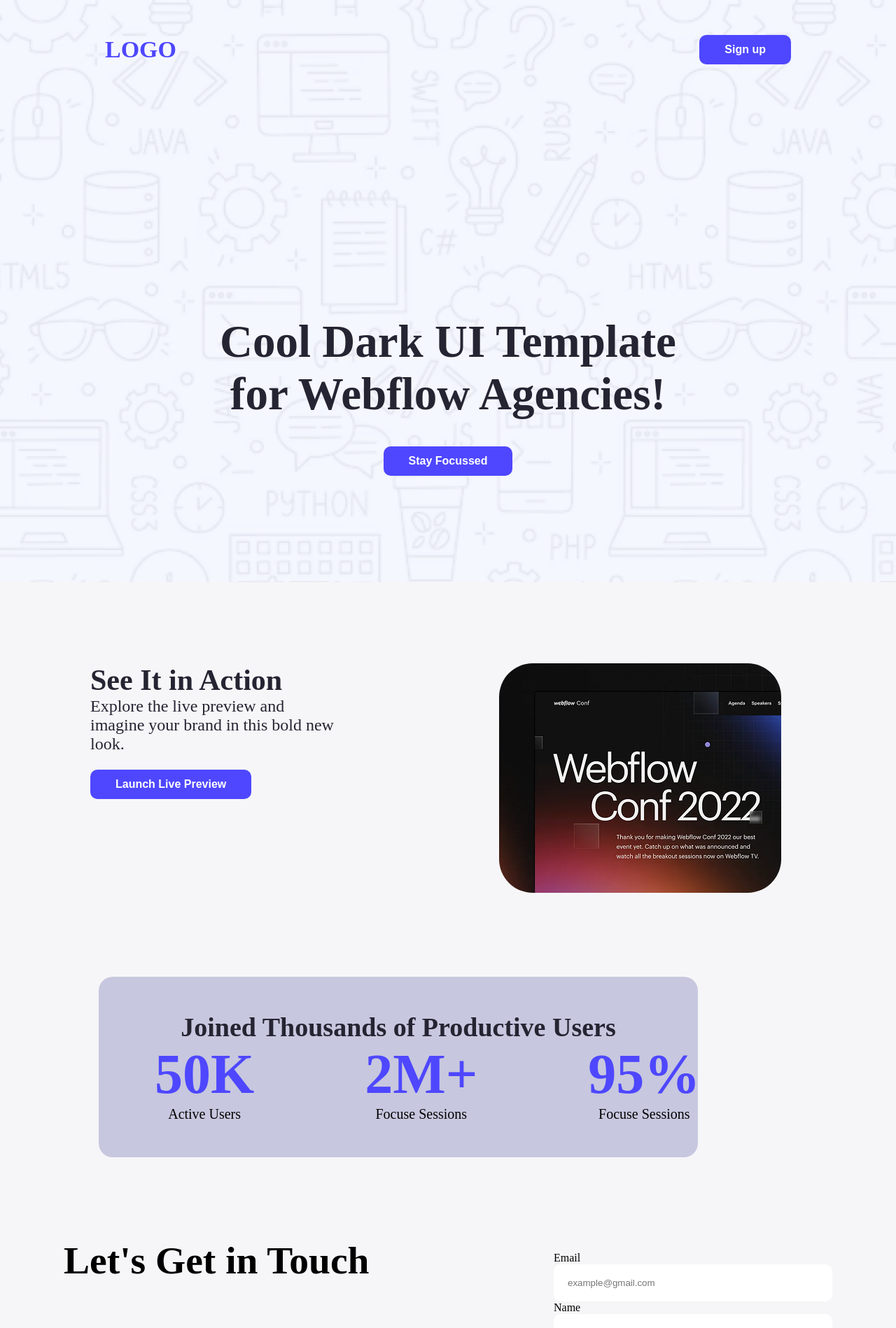
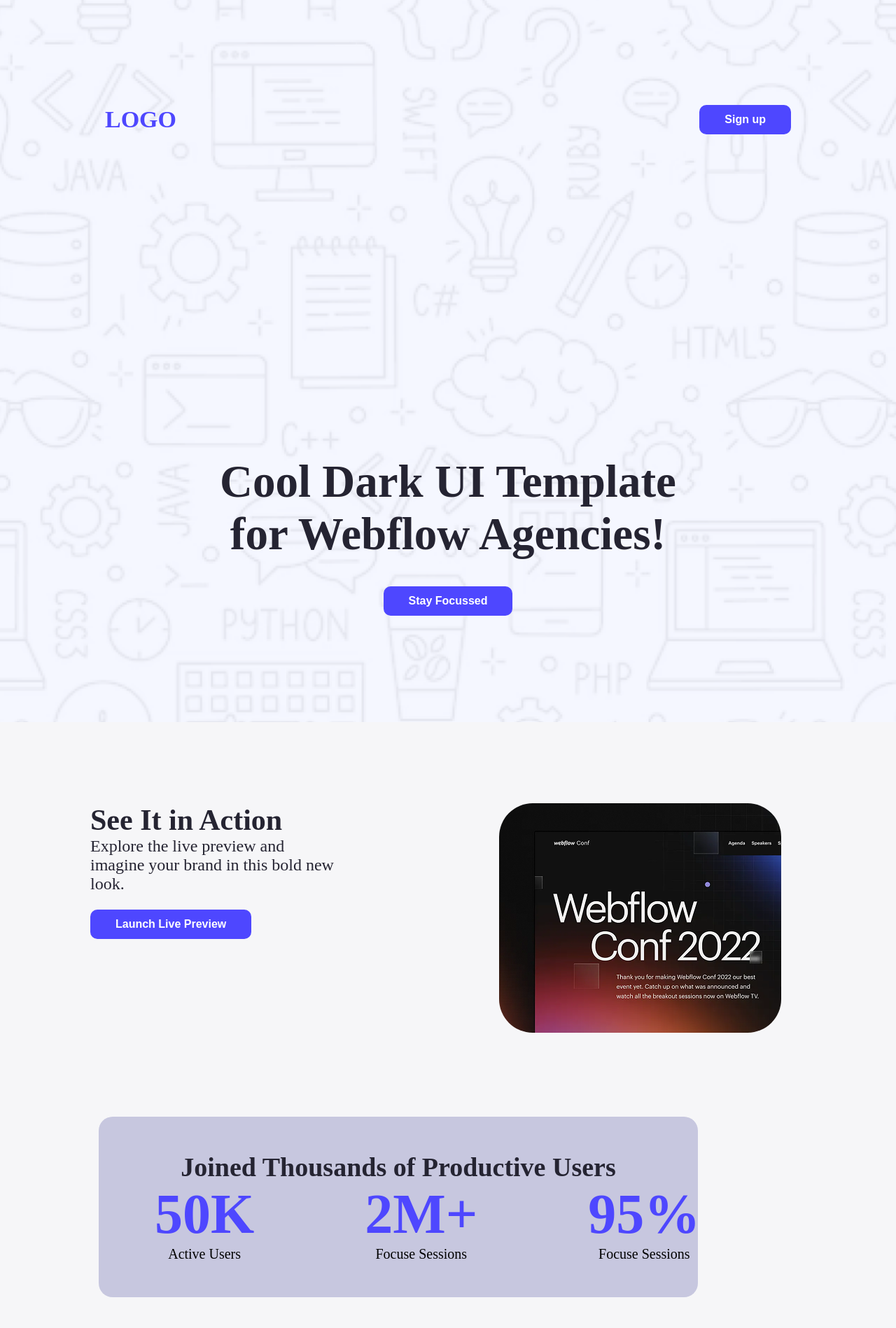
Before and after one commit to Rohan4093/my-create, a plain HTML site: page Assignment-1.html in a window 1280 px wide. Shown: the top 1898 px of the page at 70% size. Drawn offline with Linux system fonts and the light colour scheme.

Commit message:
commited assign

```diff
--- a/style/assign.css
+++ b/style/assign.css
@@ -9,7 +9,7 @@
     background-color: #f6f6f8;
 }
 .same{
-    margin: 50px 150px;
+    margin: 150px;
 }
 .nav-header{
     display: flex;
@@ -118,7 +118,7 @@ header{
    margin: 19px 0px;
  }
  .section-titles{
-    font-size: 37px;
+    font-size: 97px;
     font-weight: bold;
     color: #000000;
 
```
